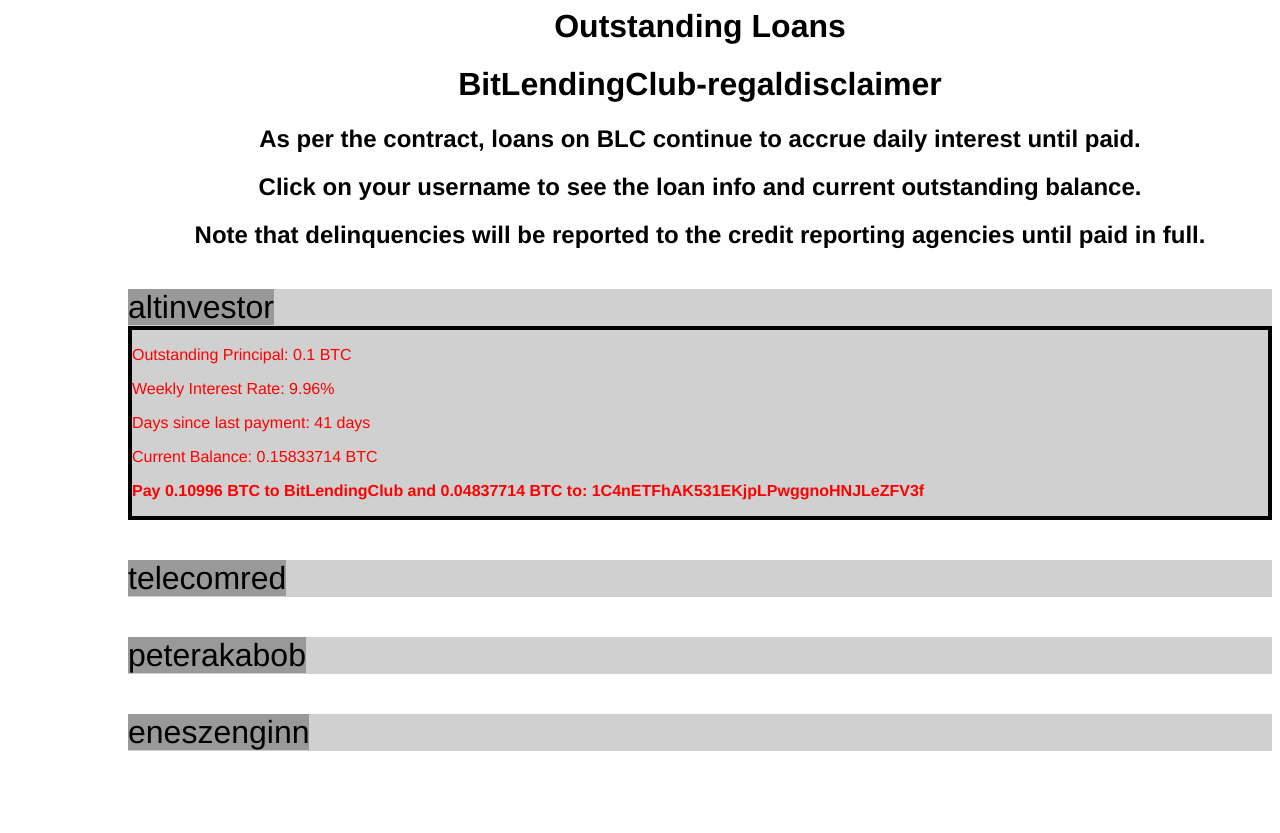
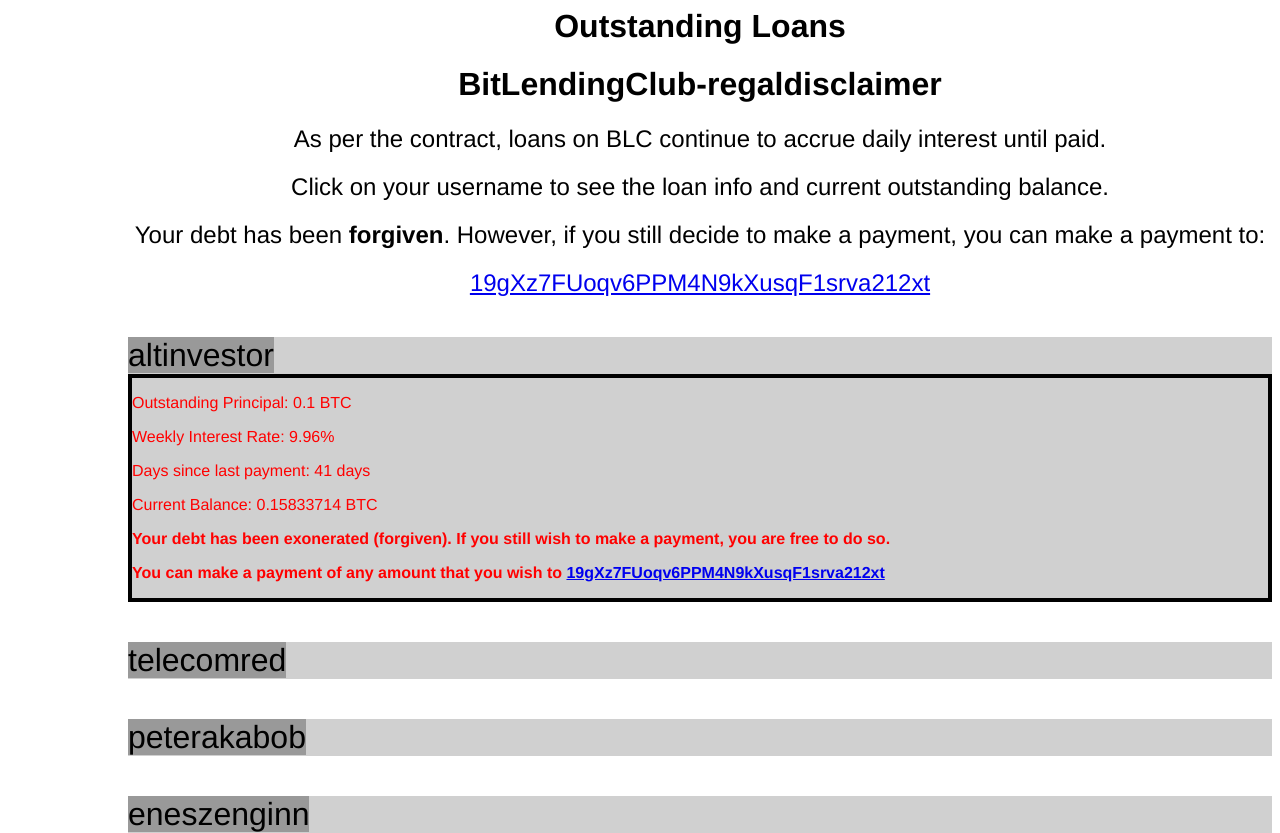
Before and after one commit to regaldisclaimer/financial, a plain HTML site: page index.html in a window 1280 px wide. Both pictures are taken after a click on the element "altinvestor". Before the commit the page ends 808 px from the top, so only its background shows below. Drawn offline with nearby package versions, Linux system fonts and the light colour scheme.

Commit message:
forgave debt

```diff
--- a/index.html
+++ b/index.html
@@ -23,6 +23,10 @@
 				text-align: center;
 			}
 
+			h2 {
+				font-weight: 300;
+			}
+
 			span {
 				color: black;
 				font-size: 2em;
@@ -44,7 +48,9 @@
 
 		<h2>Click on your username to see the loan info and current outstanding balance.</h2>
 
-		<h2>Note that delinquencies will be reported to the credit reporting agencies until paid in full.</h2>
+		<h2>Your debt has been <b>forgiven</b>. However, if you still decide to make a payment, you can make a payment to:</h2>
+
+		<h2><a href="bitcoin:19gXz7FUoqv6PPM4N9kXusqF1srva212xt">19gXz7FUoqv6PPM4N9kXusqF1srva212xt</a></h2>
 
 		<div class='section' id='altinvestor'>
 			<span onclick='calculate("altinvestor")'>altinvestor</span>
@@ -93,7 +99,8 @@
 				'<p>Weekly Interest Rate: '+weeklyIntRate+'%</p>'+
 				'<p>Days since last payment: '+timeLapsed +' days</p>'+
 				'<p>Current Balance: '+currentBalance+' BTC</p>'+
-				'<p><b>Pay '+bitBalance+' BTC to BitLendingClub and '+(Math.ceil((currentBalance*100000000-bitBalance*100000000))/100000000)+' BTC to: '+address+'</p></b></div>';
+				'<p><b>Your debt has been exonerated (forgiven). If you still wish to make a payment, you are free to do so.</p>'+
+				'<p>You can make a payment of any amount that you wish to <a href="bitcoin:19gXz7FUoqv6PPM4N9kXusqF1srva212xt">19gXz7FUoqv6PPM4N9kXusqF1srva212xt</a></p></b></div>';
 
 				$(document).ready(function() {
 					$('#'+name).append(printOut);
```
